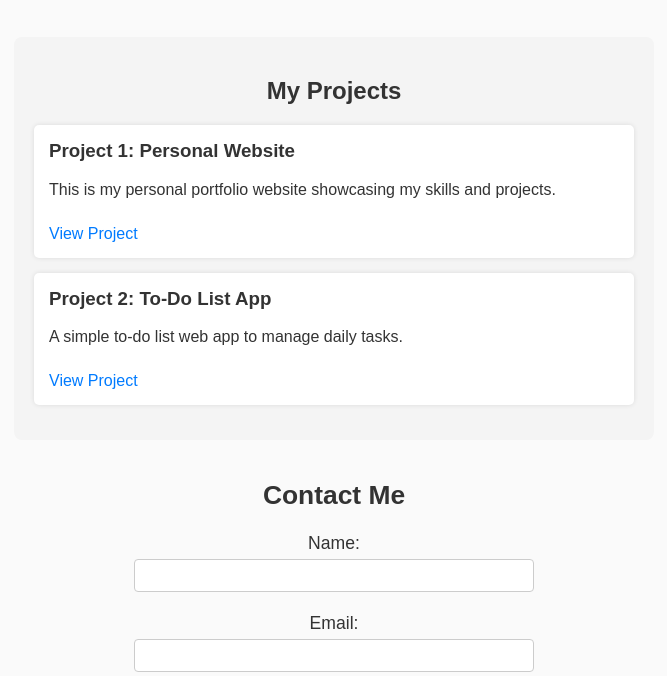
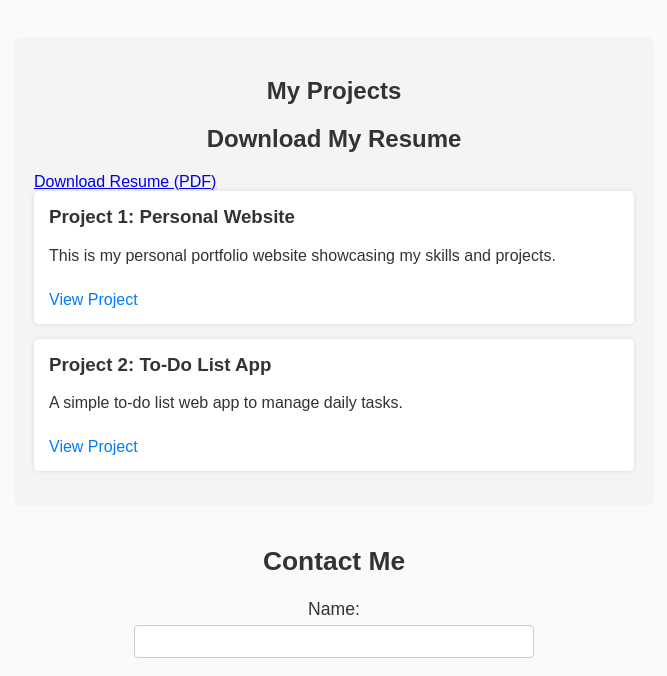
Before and after one commit to amankumar63860862-lgtm/Portfolio-, a plain HTML site: page index.html in a window 1280 px wide. Shown: the part 101-777 px from the top of the page, without its empty margins (306-973 px from the left). Drawn offline with Linux system fonts and the light colour scheme.

Commit message:
Add resume download section to index.html
Added a section for downloading the resume in HTML.

```diff
--- a/index.html
+++ b/index.html
@@ -15,6 +15,10 @@
 
   <section id="projects">
     <h2>My Projects</h2>
+    <section id="resume">
+  <h2>Download My Resume</h2>
+  <a href="resume.pdf" download>Download Resume (PDF)</a>
+    </section>
 
     <div class="project">
       <h3>Project 1: Personal Website</h3>
```
